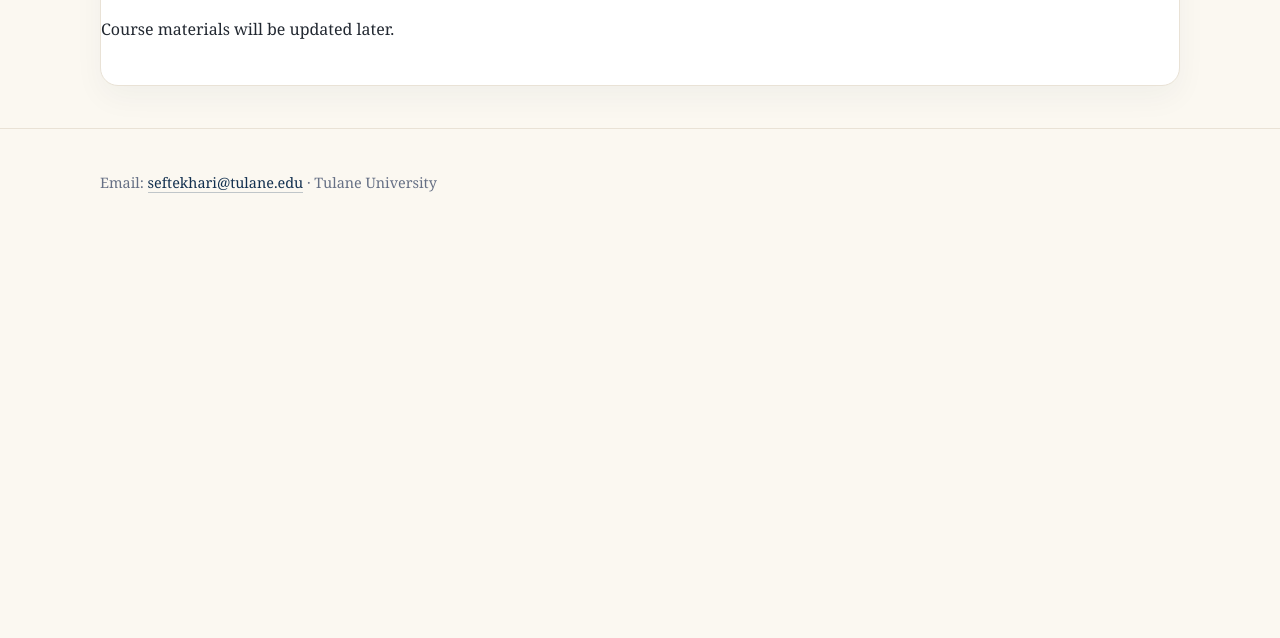
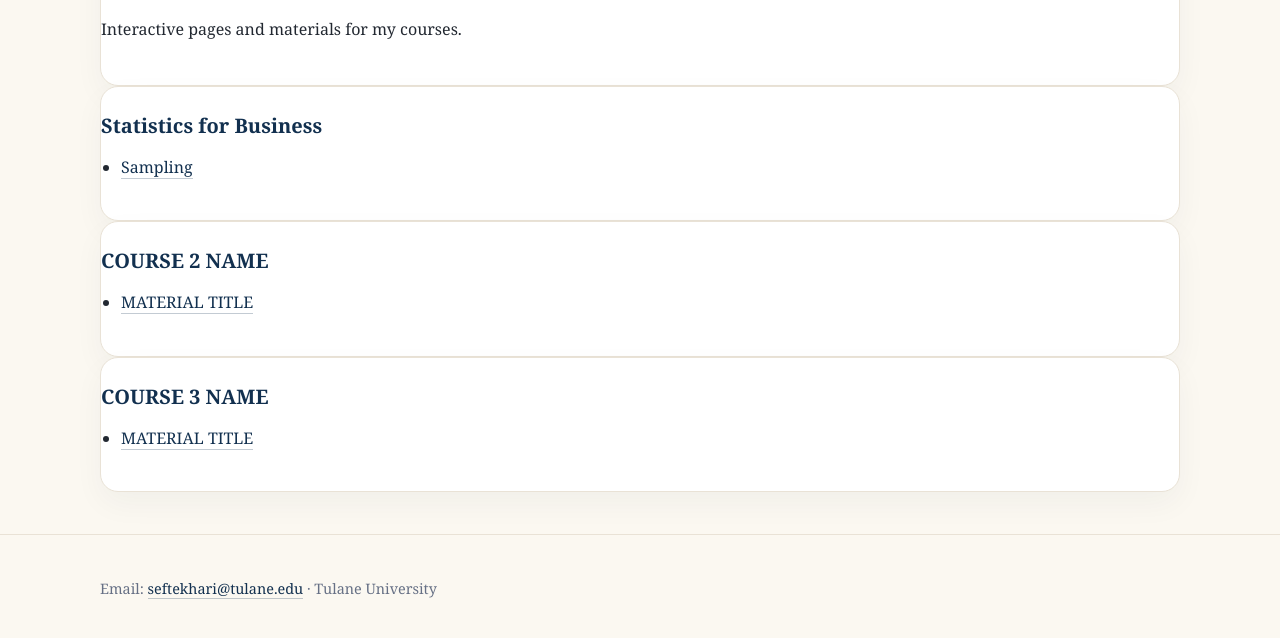
Before and after one commit to Saeede-Eftekhari/saeede-eftekhari.github.io, a plain HTML site: page courses.html in a window 1280 px wide. Shown: the part 160-798 px from the top of the page. Drawn offline with Linux system fonts and the light colour scheme.

Commit message:
Revise course content and add new sections
Updated course descriptions and added new course sections with links.

```diff
--- a/courses.html
+++ b/courses.html
@@ -25,16 +25,48 @@
   <main class="container">
     <section class="section card">
       <h1>Courses</h1>
-      <p>Course materials will be updated later.</p>
+      <p>Interactive pages and materials for my courses.</p>
     </section>
 
-    <!-- SAVED FOR FUTURE USE:
-         The course materials below are commented out.
-         They are saved in this file, but they will not appear on the webpage.
-         Later, to show them again, remove the comment markers around the saved block below.
-    -->
+    <!-- ===================== COURSE 1 ===================== -->
+    <section class="section card course-card">
+      <h2>Statistics for Business</h2>
+      <ul class="simple-list">
+        <li>
+          <a href="https://saeede-eftekhari.github.io/Sampling/" target="_blank">
+            Sampling
+          </a>
+        </li>
+        <!-- To add another link to this course, copy the <li> ... </li> block above and paste it here -->
+      </ul>
+    </section>
 
-    <!--
+    <!-- ===================== COURSE 2 ===================== -->
+    <section class="section card course-card">
+      <h2>COURSE 2 NAME</h2>
+      <ul class="simple-list">
+        <li>
+          <a href="https://saeede-eftekhari.github.io/REPO-NAME/" target="_blank">
+            MATERIAL TITLE
+          </a>
+        </li>
+      </ul>
+    </section>
+
+    <!-- ===================== COURSE 3 ===================== -->
+    <section class="section card course-card">
+      <h2>COURSE 3 NAME</h2>
+      <ul class="simple-list">
+        <li>
+          <a href="https://saeede-eftekhari.github.io/REPO-NAME/" target="_blank">
+            MATERIAL TITLE
+          </a>
+        </li>
+      </ul>
+    </section>
+
+    <!-- SAVED FOR FUTURE USE (hidden from the webpage):
+
     <section class="section card course-card">
       <h2>MGSC 3010: Introduction to Business Analytics</h2>
 
@@ -53,71 +85,7 @@
           </li>
         </ul>
       </div>
-
-      <div class="course-topic">
-        <h3>Probability</h3>
-        <ul class="simple-list">
-          <li>
-            <a href="#" target="_blank">
-              Add probability material here
-            </a>
-          </li>
-        </ul>
-      </div>
     </section>
-
-    <section class="section card course-card">
-      <h2>MGSC 3005</h2>
-
-      <div class="course-topic">
-        <h3>Course Materials</h3>
-        <ul class="simple-list">
-          <li>
-            <a href="#" target="_blank">
-              Add MGSC 3005 material here
-            </a>
-          </li>
-        </ul>
-      </div>
-    </section>
-
-    TEMPLATE: ADD A NEW COURSE
-
-    <section class="section card course-card">
-      <h2>COURSE NUMBER: COURSE TITLE</h2>
-
-      <div class="course-topic">
-        <h3>TOPIC NAME</h3>
-        <ul class="simple-list">
-          <li>
-            <a href="WEBSITE-LINK-HERE" target="_blank">
-              MATERIAL TITLE HERE
-            </a>
-          </li>
-        </ul>
-      </div>
-    </section>
-
-    TEMPLATE: ADD A NEW TOPIC INSIDE AN EXISTING COURSE
-
-    <div class="course-topic">
-      <h3>NEW TOPIC NAME</h3>
-      <ul class="simple-list">
-        <li>
-          <a href="WEBSITE-LINK-HERE" target="_blank">
-            MATERIAL TITLE HERE
-          </a>
-        </li>
-      </ul>
-    </div>
-
-    TEMPLATE: ADD A NEW LINK UNDER AN EXISTING TOPIC
-
-    <li>
-      <a href="WEBSITE-LINK-HERE" target="_blank">
-        MATERIAL TITLE HERE
-      </a>
-    </li>
     -->
 
   </main>
```
